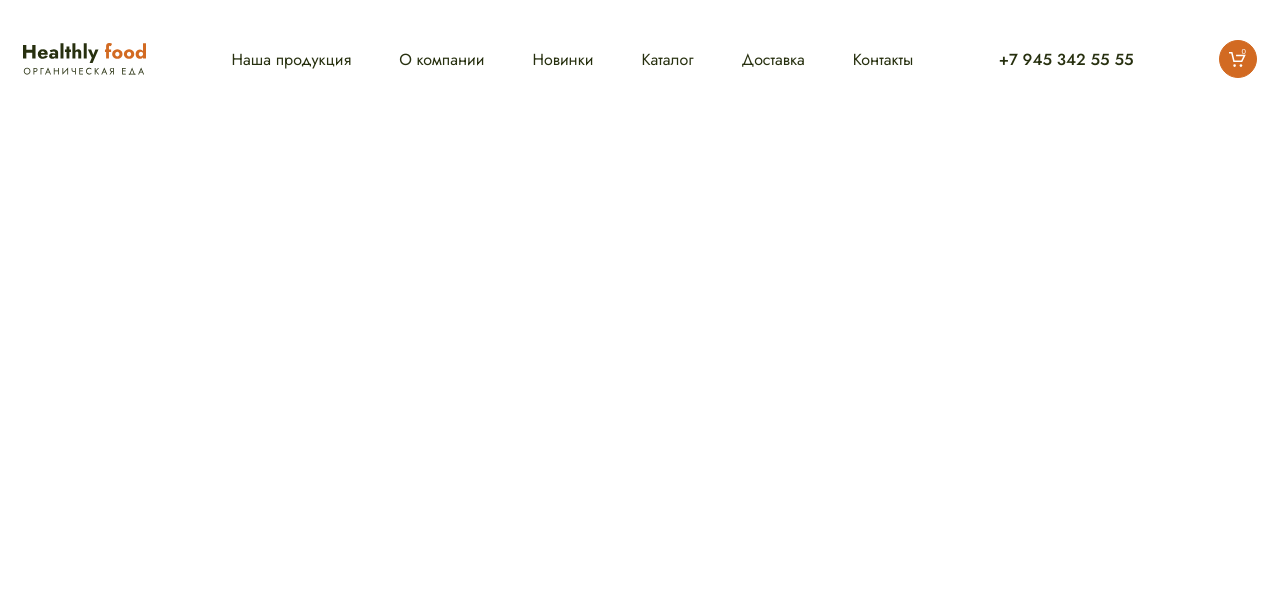
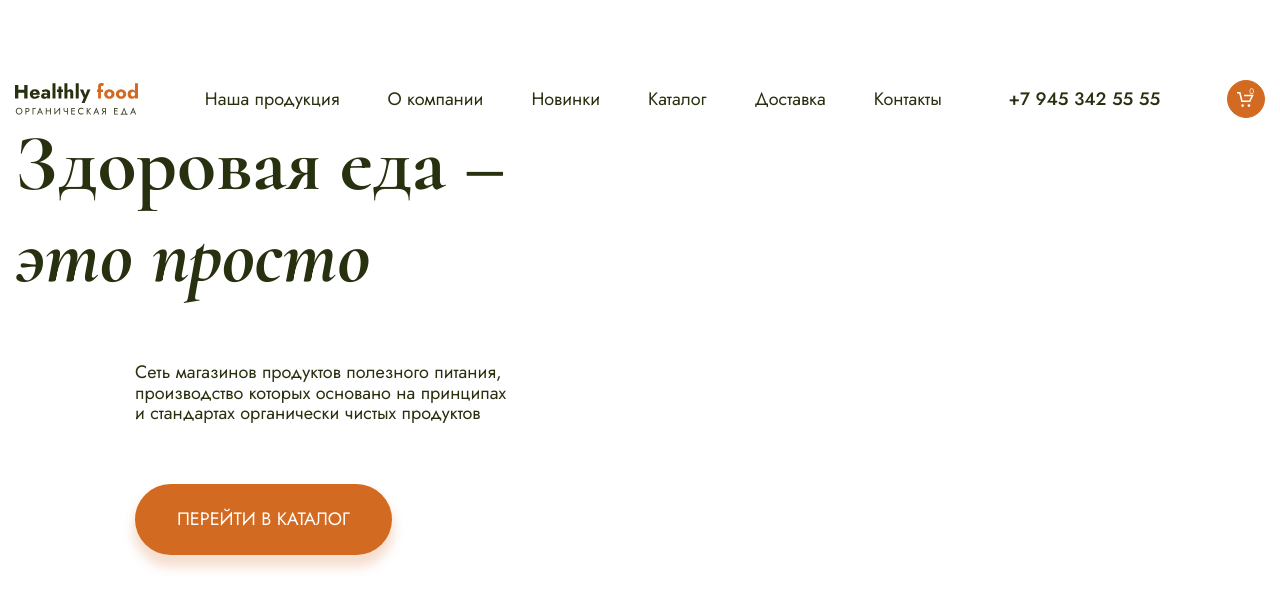
Before and after one commit to olec85/Module02-Shop, a website built with webpack: page src/index.html in a window 1280 px wide. Built offline with nearby package versions, Linux system fonts and the light colour scheme.

Commit message:
add styles

```diff
--- a/package.json
+++ b/package.json
@@ -16,6 +16,7 @@
     "webpack-dev-server": "^4.8.1"
   },
   "dependencies": {
-    "html-webpack-plugin": "^5.5.0"
+    "html-webpack-plugin": "^5.5.0",
+    "normalize.css": "^8.0.1"
   }
 }
--- a/src/index.html
+++ b/src/index.html
@@ -37,6 +37,20 @@
                    <span class="header__counter">0</span>
                </button>
        </header>
+       <div class="container">
+           <div class="main__text">
+               <h1 class="title title_block">
+                   Здоровая еда &ndash;
+                   <span class="title__span">это просто</span>
+               </h1>
+               <div class="main__item">
+                   <p class="description description_size-s">Сеть магазинов продуктов полезного питания, производство которых основано на&nbsp;принципах и стандартах органически чистых продуктов</p>
+                   <div class="main__link">
+                    <a href="" class="link">Перейти в каталог</a>
+                   </div>
+               </div>
+           </div>
+       </div>
    </div>
 </body>
 </html>
--- a/src/index.js
+++ b/src/index.js
@@ -1,2 +1,2 @@
+import 'normalize.css';
 import './styles/main.scss';
-import './index.html';
--- a/src/styles/main.scss
+++ b/src/styles/main.scss
@@ -18,13 +18,13 @@ html{
 body{
     font-size: 1.8rem;
     font-family: $font-jost;
+    color: $green;
 }
 
 .header{
     max-width: 1440px;
     margin: 0 auto;
-    padding-left: 15px;
-    padding-right: 15px;
+    padding: 4rem 15px 0 15px;
     display: flex;
     justify-content: space-between;
     align-items: center;
@@ -37,7 +37,6 @@ body{
         gap: 4.8rem;
     }
     &__link {
-        font-size: 1.6rem;
         color: $green;
         text-decoration: none;/*убрали подчеркивания ссылок*/
         &:hover{/* вложенность для изменения цвета при наведении на ссылки*/
@@ -45,7 +44,6 @@ body{
             }
     }
     &__tel {
-        font-size: 1.6rem;
         color: $green;
         font-weight: 500;
         text-decoration: none;
@@ -88,3 +86,52 @@ body{
     width: 12.3rem;
     height: 3.2rem;
 }
+.container{
+    max-width: 1440px;
+    margin: 0 auto;
+    padding-left: 15px;
+    padding-right: 15px;
+}
+.main{
+    background-image: url(../images/main.png);
+    background-size: cover;
+    background-position-x: center;
+    &__item{
+        margin-left: 12rem;
+        max-width: 378px;
+        margin-top: 6rem;
+    }
+    &__link{
+        margin-top: 6rem;
+    }
+}
+.title{
+    font-family: $font-cormorant;
+    font-weight: 700;
+    font-size: 8rem;
+    margin: 0;
+    &__span{
+        font-style: italic;
+    }
+    &_block{
+        .title__span{
+            display: block;
+        }
+    }
+}
+.description{
+    margin: 0;
+    &_size-s{
+        font-size: 1.8rem;
+    }
+}
+.link{
+    color: $white;
+    text-transform: uppercase;
+    padding: 2.5rem 4.2rem;
+    background-color: $orange;
+    box-shadow: 0px 1rem 1.1rem .2rem rgba(207, 92, 13, 0.2);
+    text-decoration: none;
+    border-radius: 3.8rem;
+    display: inline-block;
+}
```
Also changed, not shown: dist/index.html, dist/styles/main.css, src/images/main.png (added), 1 other file.
